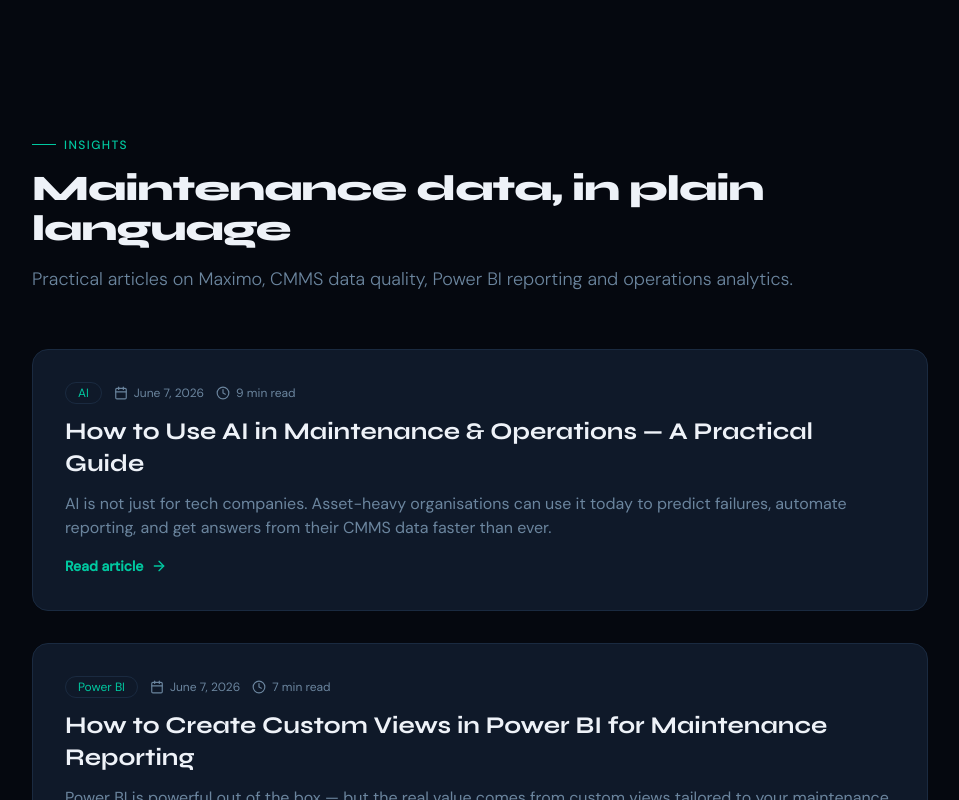
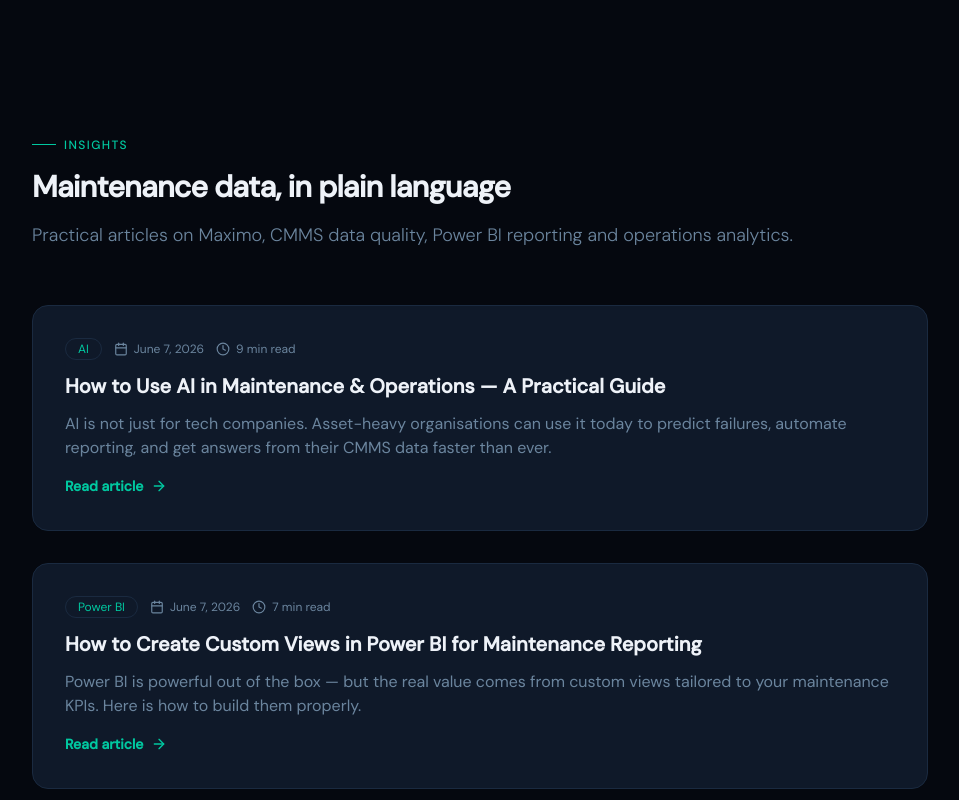
Before and after one commit to jios007/consult-data-ops, a React (Vite) app: page /blog in a window 1280 px wide. Shown: the top 800 px of the page, without its empty margins (160-1119 px from the left). Built offline with nearby package versions, Linux system fonts and the light colour scheme.

Commit message:
fix: remove display font from blog headers to prevent text overflow

```diff
--- a/src/pages/Blog.tsx
+++ b/src/pages/Blog.tsx
@@ -10,7 +10,7 @@ const Blog: React.FC = () => {
         <p className="mb-4 inline-flex items-center gap-2 text-xs font-medium uppercase tracking-[0.12em] text-nio-accent">
           <span className="h-px w-6 bg-nio-accent" /> Insights
         </p>
-        <h1 className="font-display text-3xl font-extrabold tracking-tight text-nio-heading sm:text-4xl">
+        <h1 className="text-2xl font-extrabold tracking-tight text-nio-heading sm:text-3xl">
           Maintenance data, in plain language
         </h1>
         <p className="mt-4 text-lg font-light text-nio-muted">
@@ -33,7 +33,7 @@ const Blog: React.FC = () => {
                   <Clock className="h-3.5 w-3.5" /> {post.readTime} min read
                 </span>
               </div>
-              <h2 className="mt-3 font-display text-xl font-bold leading-snug text-nio-heading group-hover:text-nio-accent transition-colors sm:text-2xl">
+              <h2 className="mt-3 text-lg font-bold leading-snug text-nio-heading group-hover:text-nio-accent transition-colors sm:text-xl">
                 {post.title}
               </h2>
               <p className="mt-3 text-sm leading-relaxed text-nio-muted sm:text-base">{post.excerpt}</p>
--- a/src/pages/BlogPost.tsx
+++ b/src/pages/BlogPost.tsx
@@ -40,7 +40,7 @@ const BlogPost: React.FC = () => {
           </span>
         </div>
 
-        <h1 className="mt-6 font-display text-2xl font-extrabold leading-tight tracking-tight text-nio-heading sm:text-3xl md:text-4xl">
+        <h1 className="mt-6 text-2xl font-extrabold leading-tight tracking-tight text-nio-heading sm:text-3xl">
           {post.title}
         </h1>
 
```
